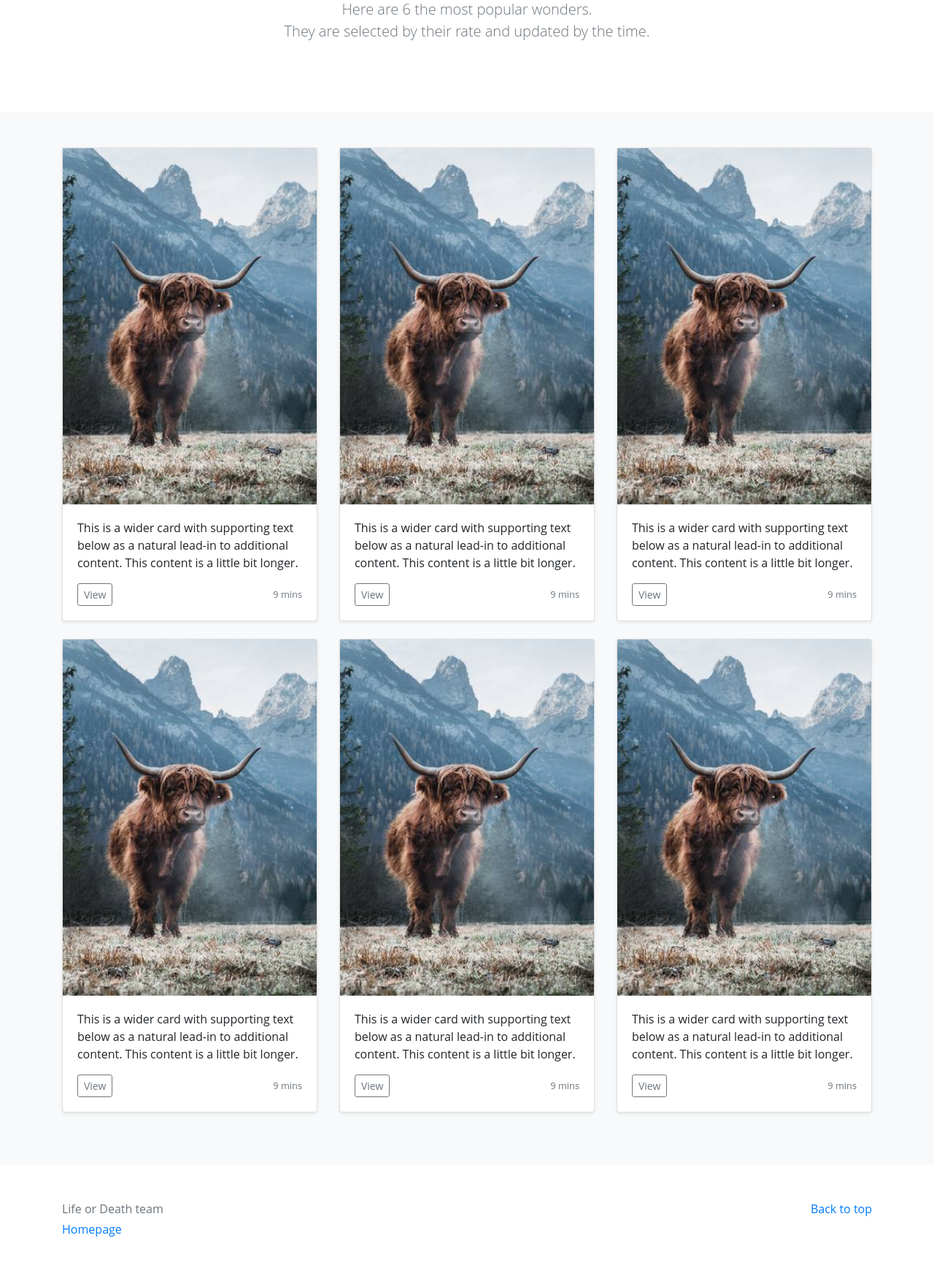
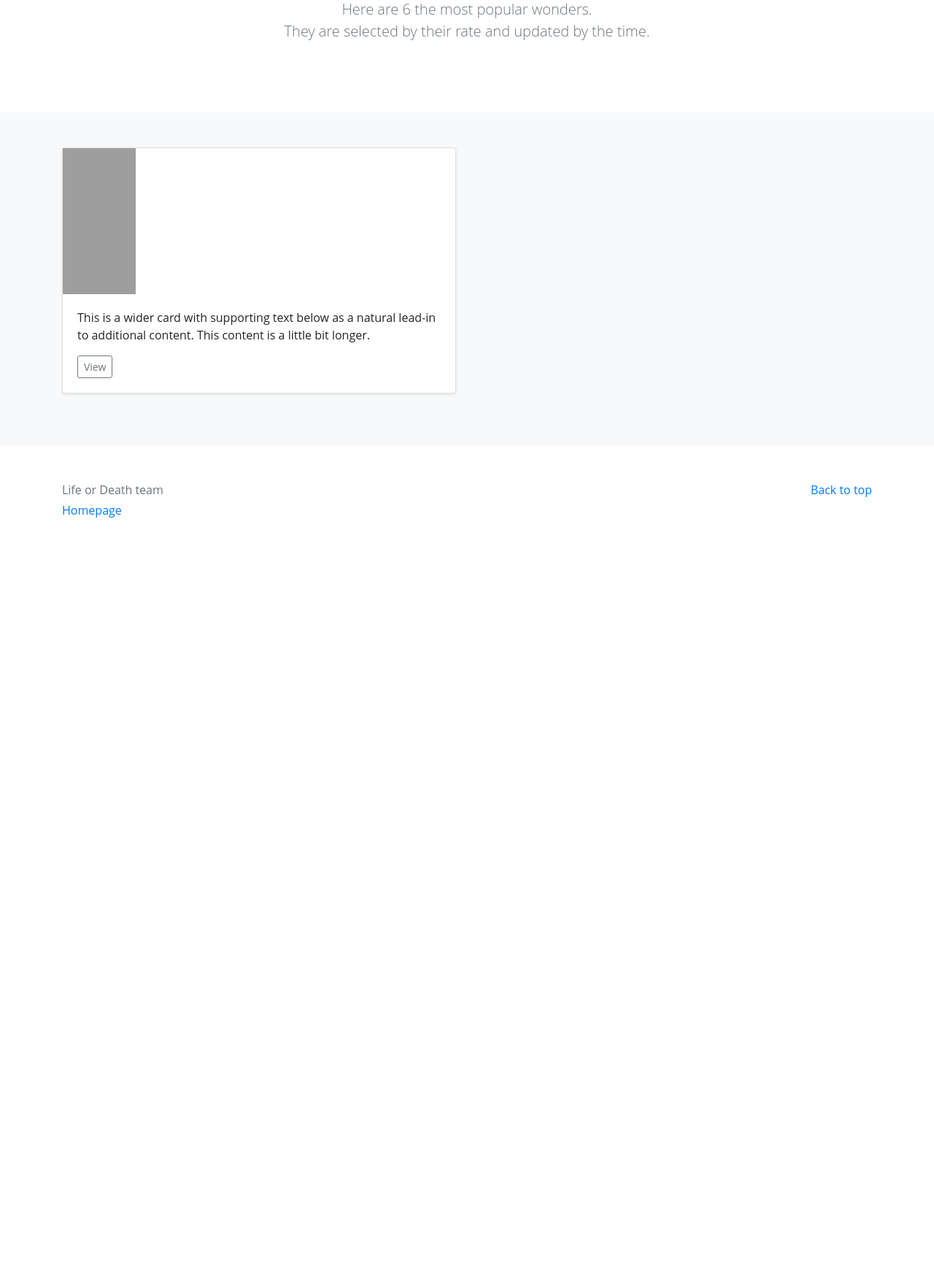
Before and after one commit to yangyunxu/wonderland, a Django app: page /search/thebestwonders/ in a window 1280 px wide. Shown: the part 210-1958 px from the top of the page at 73% size. After the commit the page ends 919 px from the top, so only its background shows below. Run offline with Django 3.2, Linux system fonts and the light colour scheme; tables that the repository leaves empty hold one stand-in row (values such as "Sample post"); some libraries are stand-ins or nearby versions; some web fonts are replaced; grey boxes are pictures that could not be loaded.

Commit message:
best page

```diff
--- a/search/views.py
+++ b/search/views.py
@@ -1,9 +1,28 @@
 from django.shortcuts import render
-
+from category.models import Page
+from category.models import Category
 # Create your views here.
 def theBestWonders(request):
-    return render(request, 'search/thebestwonders.html')
+    page_list = Page.objects.order_by('-rate')[:6]
+    context_dict = {}
+    context_dict['pages'] = page_list
+    return render(request, 'search/thebestwonders.html', context=context_dict)
+
+# def searchResult(request, typestring):
+#     context_dict = {}
+#     categories = Category.objects.all()
+#     for category in categories:
+#         if typestring.lower() == category.name.lower():
+#             context_dict['results'] = Page.objects.filter(category=category)
+#             return render(request, 'search/searchpage.html', context=context_dict)
+#     pages = Page.objects.all()
+#     for page in pages:
+#         if typestring.lower() == page.name.lower():
+#             context_dict['results'] = Page.objects.get(name=typestring)
+#             return render(request, 'search/searchpage.html', context=context_dict)
+#
+#     context_dict['results'] = None
+#     return render(request, 'search/searchpage.html', context=context_dict)
 
 def searchResult(request):
-    # return render(request, 'search/searchpage.html', context=context_dict)
     return render(request, 'search/searchpage.html')
--- a/static/css/thebestwonders.css
+++ b/static/css/thebestwonders.css
@@ -4,6 +4,7 @@
     margin-bottom: 0;
     background-color: #fff;
 }
+
 @media (min-width: 768px) {
     .jumbotron {
         padding-top: 6rem;
@@ -31,3 +32,13 @@ footer {
 footer p {
     margin-bottom: .25rem;
 }
+
+.img-response {
+  display: inline;
+  height: 200px;
+  width: 100px;
+}
+
+#so{
+    alignment: center;
+}
--- /dev/null
+++ b/static/search.js
@@ -0,0 +1,12 @@
+function onKeyDown(event) {
+    var e = event || window.event || arguments.callee.caller.arguments[0];
+    if (e && e.keyCode == 27) { // 按 Esc
+        //要做的事情
+        alert("你按下了Esc");
+    }
+
+    if (e && e.keyCode == 13) { // enter 键
+        alert("此处回车触发搜索事件");
+    }
+
+}
--- a/templates/search/base.html
+++ b/templates/search/base.html
@@ -9,6 +9,7 @@
         <script src="https://code.jquery.com/jquery-3.4.1.slim.min.js" integrity="sha384-J6qa4849blE2+poT4WnyKhv5vZF5SrPo0iEjwBvKU7imGFAV0wwj1yYfoRSJoZ+n" crossorigin="anonymous"></script>
         <script src="https://cdn.jsdelivr.net/npm/popper.js@1.16.0/dist/umd/popper.min.js" integrity="sha384-Q6E9RHvbIyZFJoft+2mJbHaEWldlvI9IOYy5n3zV9zzTtmI3UksdQRVvoxMfooAo" crossorigin="anonymous"></script>
         <script src="https://stackpath.bootstrapcdn.com/bootstrap/4.4.1/js/bootstrap.min.js" integrity="sha384-wfSDF2E50Y2D1uUdj0O3uMBJnjuUD4Ih7YwaYd1iqfktj0Uod8GCExl3Og8ifwB6" crossorigin="anonymous"></script>
+        <script src="{% static 'search.js' %}"></script>
         {% block title_block %}
         {% endblock %}
     </head>
--- a/templates/search/thebestwonders.html
+++ b/templates/search/thebestwonders.html
@@ -30,97 +30,29 @@
             <div class="container">
 
                 <div class="row">
-                    <div class="col-md-4">
+
+                    {% for page in pages %}
+                        {% with 'images/places/'|add:page.slug|add:'.jpg' as image_static %}
+                            <div class="col-md-6">
                                 <div class="card mb-4 shadow-sm">
-                            <img src="{% static 'images/search/cow.jpg' %}" alt="Picture of Rango"/>
+                                    <img class="img-response" src="{% static image_static %}" alt="Picture of {{ page.slug }}"/>
                                     <div class="card-body">
-                                <p class="card-text">This is a wider card with supporting text below as a natural
+                                        <p class="card-text">This is a wider card with supporting text below as a
+                                            natural
                                             lead-in to additional content. This content is a little bit longer.</p>
                                         <div class="d-flex justify-content-between align-items-center">
                                             <div class="btn-group">
-                                        <button type="button" class="btn btn-sm btn-outline-secondary">View</button>
+                                                <button type="button" class="btn btn-sm btn-outline-secondary" onclick="window.open('{% url 'category:page' page.slug %}', '_blank');">View
+                                                </button>
                                             </div>
-                                    <small class="text-muted">9 mins</small>
-                                </div>
-                            </div>
-                        </div>
-                    </div>
-                    <div class="col-md-4">
-                        <div class="card mb-4 shadow-sm">
-                            <img src="{% static 'images/search/cow.jpg' %}" alt="Picture of Rango"/>
-                            <div class="card-body">
-                                <p class="card-text">This is a wider card with supporting text below as a natural
-                                    lead-in to additional content. This content is a little bit longer.</p>
-                                <div class="d-flex justify-content-between align-items-center">
-                                    <div class="btn-group">
-                                        <button type="button" class="btn btn-sm btn-outline-secondary">View</button>
-                                    </div>
-                                    <small class="text-muted">9 mins</small>
-                                </div>
-                            </div>
-                        </div>
-                    </div>
-                    <div class="col-md-4">
-                        <div class="card mb-4 shadow-sm">
-                            <img src="{% static 'images/search/cow.jpg' %}" alt="Picture of Rango"/>
-                            <div class="card-body">
-                                <p class="card-text">This is a wider card with supporting text below as a natural
-                                    lead-in to additional content. This content is a little bit longer.</p>
-                                <div class="d-flex justify-content-between align-items-center">
-                                    <div class="btn-group">
-                                        <button type="button" class="btn btn-sm btn-outline-secondary">View</button>
-                                    </div>
-                                    <small class="text-muted">9 mins</small>
+{#                                            <small class="text-muted">9 mins</small>#}
                                         </div>
                                     </div>
                                 </div>
                             </div>
 
-                    <div class="col-md-4">
-                        <div class="card mb-4 shadow-sm">
-                            <img src="{% static 'images/search/cow.jpg' %}" alt="Picture of Rango"/>
-                            <div class="card-body">
-                                <p class="card-text">This is a wider card with supporting text below as a natural
-                                    lead-in to additional content. This content is a little bit longer.</p>
-                                <div class="d-flex justify-content-between align-items-center">
-                                    <div class="btn-group">
-                                        <button type="button" class="btn btn-sm btn-outline-secondary">View</button>
-                                    </div>
-                                    <small class="text-muted">9 mins</small>
-                                </div>
-                            </div>
-                        </div>
-                    </div>
-                    <div class="col-md-4">
-                        <div class="card mb-4 shadow-sm">
-                            <img src="{% static 'images/search/cow.jpg' %}" alt="Picture of Rango"/>
-                            <div class="card-body">
-                                <p class="card-text">This is a wider card with supporting text below as a natural
-                                    lead-in to additional content. This content is a little bit longer.</p>
-                                <div class="d-flex justify-content-between align-items-center">
-                                    <div class="btn-group">
-                                        <button type="button" class="btn btn-sm btn-outline-secondary">View</button>
-                                    </div>
-                                    <small class="text-muted">9 mins</small>
-                                </div>
-                            </div>
-                        </div>
-                    </div>
-                    <div class="col-md-4">
-                        <div class="card mb-4 shadow-sm">
-                            <img src="{% static 'images/search/cow.jpg' %}" alt="Picture of Rango"/>
-                            <div class="card-body">
-                                <p class="card-text">This is a wider card with supporting text below as a natural
-                                    lead-in to additional content. This content is a little bit longer.</p>
-                                <div class="d-flex justify-content-between align-items-center">
-                                    <div class="btn-group">
-                                        <button type="button" class="btn btn-sm btn-outline-secondary">View</button>
-                                    </div>
-                                    <small class="text-muted">9 mins</small>
-                                </div>
-                            </div>
-                        </div>
-                    </div>
+                        {% endwith %}
+                    {% endfor %}
 
 
                 </div>
```
Also changed, not shown: templates/search/searchpage.html (+14 -3 lines). Lines whose indentation alone changed are shown as unchanged.
